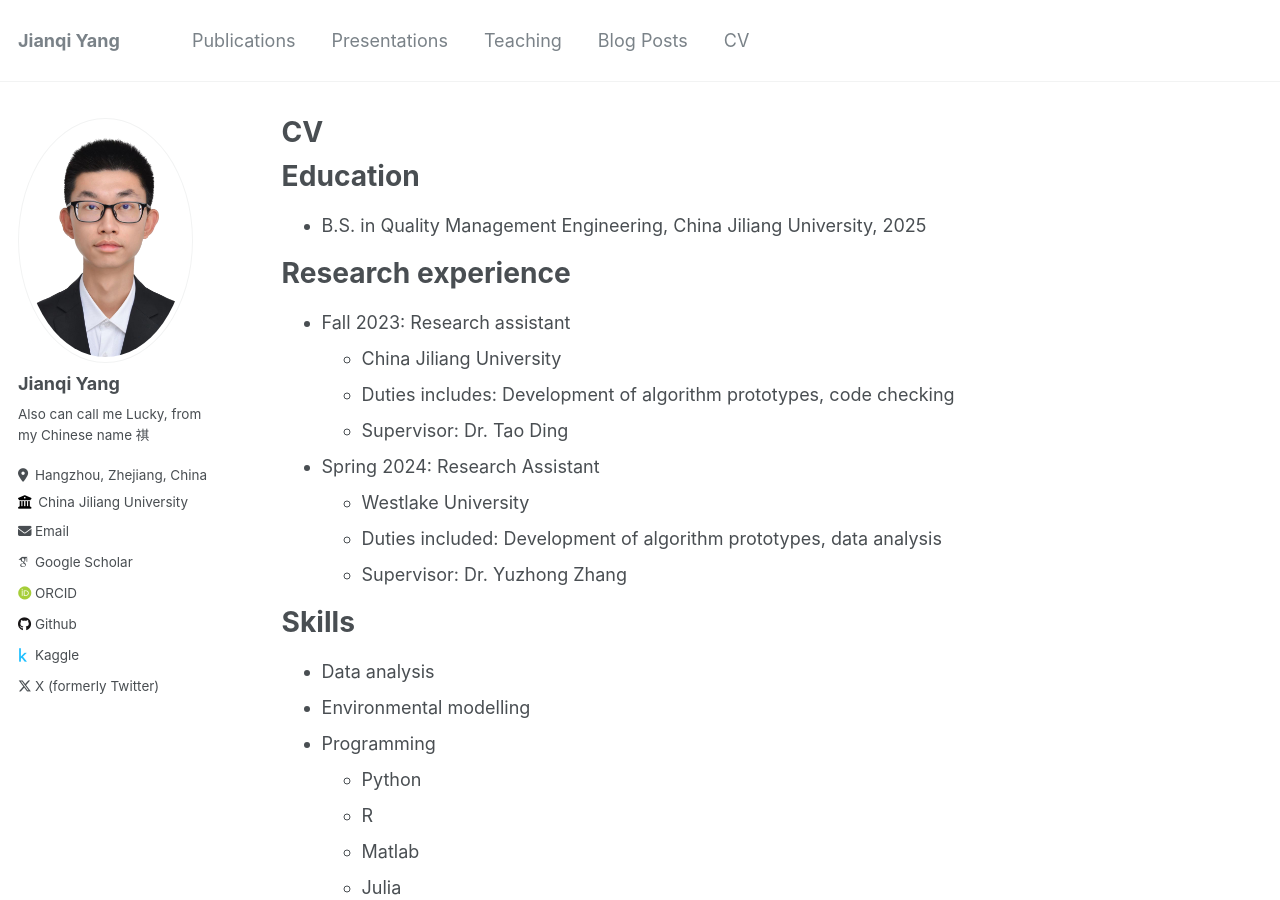
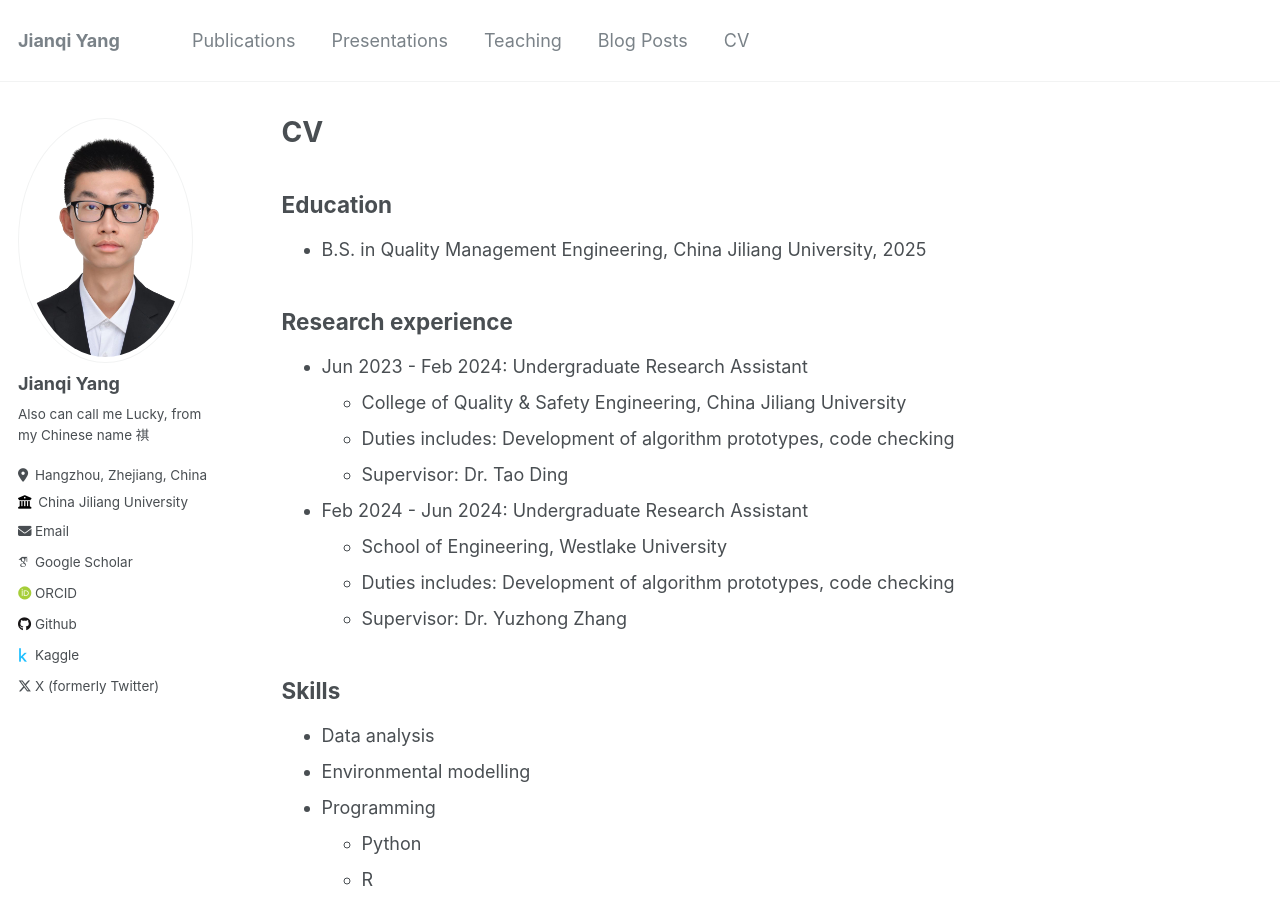
Before and after one commit to thinkswhat/thinkswhat.github.io, a Jekyll site: the page built from _pages/cv.md, in a window 1280 px wide and 900 px high. Built offline with Jekyll 4.4.1, drawn with Linux system fonts in a browser that asks for light colours; some web fonts are replaced.

Commit message:
Update cv.md

```diff
--- a/_pages/cv.md
+++ b/_pages/cv.md
@@ -10,27 +10,34 @@ redirect_from:
 {% include base_path %}
 
 Education
-======
+------
 <!--
-* Ph.D in Version Control Theory, GitHub University, 2018 (expected)
+* Ph.D in Version Control Theory, University of Reading, 2018 (expected)
 * M.S. in Jekyll, GitHub University, 2014
 -->
 * B.S. in Quality Management Engineering, China Jiliang University, 2025
 
 Research experience
-======
-* Fall 2023: Research assistant
-  * China Jiliang University
+------
+* Jun 2023 - Feb 2024: Undergraduate Research Assistant
+  * College of Quality & Safety Engineering, China Jiliang University
   * Duties includes: Development of algorithm prototypes, code checking
   * Supervisor: Dr. Tao Ding
 
-* Spring 2024: Research Assistant
-  * Westlake University
+* Feb 2024 - Jun 2024: Undergraduate Research Assistant
+  * School of Engineering, Westlake University
+  * Duties includes: Development of algorithm prototypes, code checking
+  * Supervisor: Dr. Yuzhong Zhang
+
+<!--
+* Jul 2024 - Apr 2025: Visiting student
+  * School of Engineering, Westlake University
   * Duties included: Development of algorithm prototypes, data analysis
   * Supervisor: Dr. Yuzhong Zhang
+-->
 
 Skills
-======
+------
 * Data analysis
 * Environmental modelling
 * Programming
@@ -40,19 +47,19 @@ Skills
   * Julia
 
 Publications
-======
+------
   <ul>{% for post in site.publications reversed %}
     {% include archive-single-cv.html %}
   {% endfor %}</ul>
 
 Talks
-======
+------
   <ul>{% for post in site.talks reversed %}
     {% include archive-single-talk-cv.html  %}
   {% endfor %}</ul>
 
 Teaching
-======
+------
   <ul>{% for post in site.teaching reversed %}
     {% include archive-single-cv.html %}
   {% endfor %}</ul>
```
